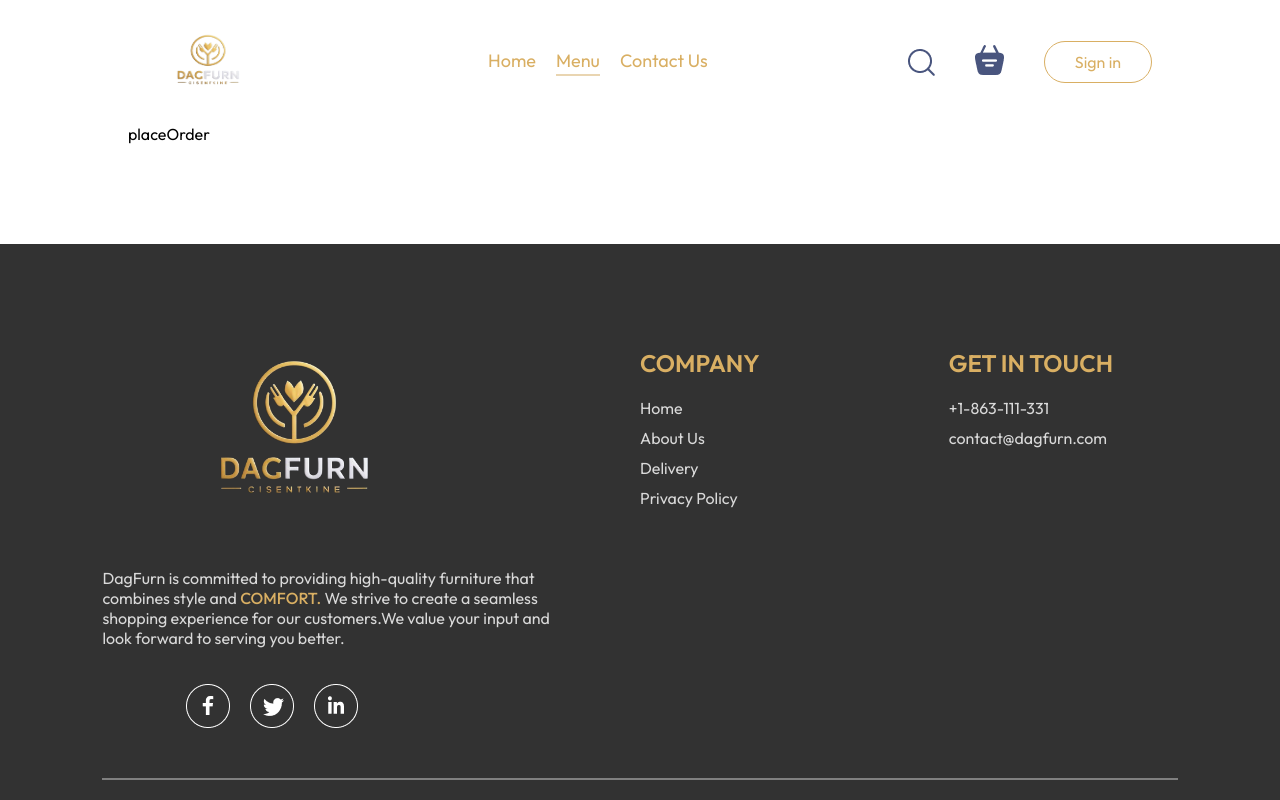
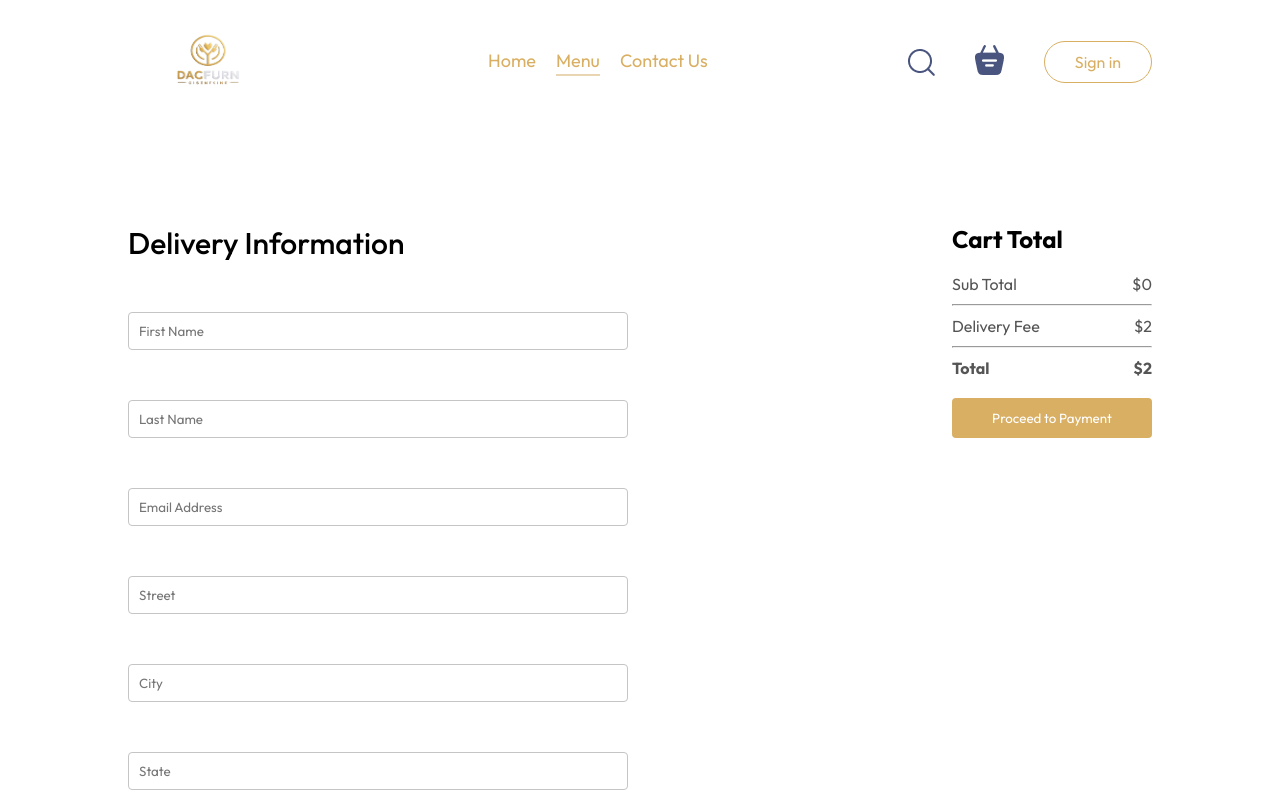
Before and after one commit to BalasaitejaG/Dagfurn, a React (Vite) app: page /order in a window 1280 px wide. Shown: the top 800 px of the page. Built offline with nearby package versions, Linux system fonts and the light colour scheme.

Commit message:
changing in place order section

```diff
--- a/src/main.jsx
+++ b/src/main.jsx
@@ -1,4 +1,3 @@
-// eslint-disable-next-line no-unused-vars
 import React from "react";
 import ReactDOM from "react-dom/client";
 import App from "./App.jsx";
--- a/src/pages/cart/cart.jsx
+++ b/src/pages/cart/cart.jsx
@@ -1,9 +1,12 @@
 import React, { useContext } from "react";
 import "./cart.css";
 import { StoreContext } from "../../context/StoreContext";
+import { useNavigate } from 'react-router-dom';
 
-const cart = () => {
-  const { cartItems, food_list, removeFromCart, getTotalCartAmount } = useContext(StoreContext);
+const Cart = () => {
+  const { cartItems, food_list, removeFromCart, getTotalCartAmount } =
+    useContext(StoreContext);
+    const navigate = useNavigate();
 
   return (
     <div className="cart">
@@ -57,10 +60,12 @@
             <hr />
             <div className="cart-total-details">
               <b>Total</b>
-              <b>${getTotalCartAmount()+2}</b>
+              <b>${getTotalCartAmount() + 2}</b>
             </div>
           </div>
-          <button>Proceed to Checkout</button>
+          <button onClick={() => navigate("/order")}>
+            Proceed to Checkout
+          </button>
         </div>
         <div className="cart-promocode">
           <div>
@@ -76,4 +81,4 @@
   );
 };
 
-export default cart;
+export default Cart;
--- a/src/pages/placeOrder/placeOrder.css
+++ b/src/pages/placeOrder/placeOrder.css
@@ -0,0 +1,27 @@
+.place-order {
+  display: flex;
+  align-items: start;
+  justify-content: space-between;
+  margin-top: 100px;
+  gap: 50px;
+}
+
+.place-order-left {
+  width: 100%;
+  max-width: max(30%, 500px);
+}
+
+.place-order-left .title {
+  font-size: 30px;
+  font-weight: 500;
+  margin-bottom: 50px;
+}
+
+.place-order-left input {
+  margin-bottom: 50px;
+  width: 100%;
+  padding: 10px;
+  border: 1px solid #c5c5c5;
+  border-radius: 4px;
+  outline-color: #d9af63;
+}
--- a/src/pages/placeOrder/placeOrder.jsx
+++ b/src/pages/placeOrder/placeOrder.jsx
@@ -1,9 +1,52 @@
-// import React from 'react'
-import './placeOrder.css'
+import React, { useContext } from "react";
+import "./placeOrder.css";
+import { StoreContext } from "../../context/StoreContext";
 const placeOrder = () => {
+  const { getTotalCartAmount } = useContext(StoreContext);
   return (
-    <div>placeOrder</div>
-  )
-}
+    <form className="place-order">
+      <div className="place-order-left">
+        <p className="title">Delivery Information</p>
+        <div className="multi-fields">
+          <input type="text" placeholder="First Name" />
+          <input type="text" placeholder="Last Name" />
+        </div>
+        <input type="email" placeholder="Email Address" />
+        <input type="text" placeholder="Street" />
+        <div className="multi-fields">
+          <input type="text" placeholder="City" />
+          <input type="text" placeholder="State" />
+        </div>
+        <div className="multi-fields">
+          <input type="text" placeholder="Zip code" />
+          <input type="text" placeholder="Country" />
+        </div>
+        <input type="text" placeholder="phone" />
+      </div>
+      <div className="place-order-right">
+        <div className="cart-total">
+          <h2>Cart Total</h2>
+          <div>
+            <div className="cart-total-details">
+              <p>Sub Total</p>
+              <p>${getTotalCartAmount()}</p>
+            </div>
+            <hr />
+            <div className="cart-total-details">
+              <p>Delivery Fee</p>
+              <p>${2}</p>
+            </div>
+            <hr />
+            <div className="cart-total-details">
+              <b>Total</b>
+              <b>${getTotalCartAmount() + 2}</b>
+            </div>
+          </div>
+          <button>Proceed to Payment</button>
+        </div>
+      </div>
+    </form>
+  );
+};
 
-export default placeOrder
+export default placeOrder;
```
